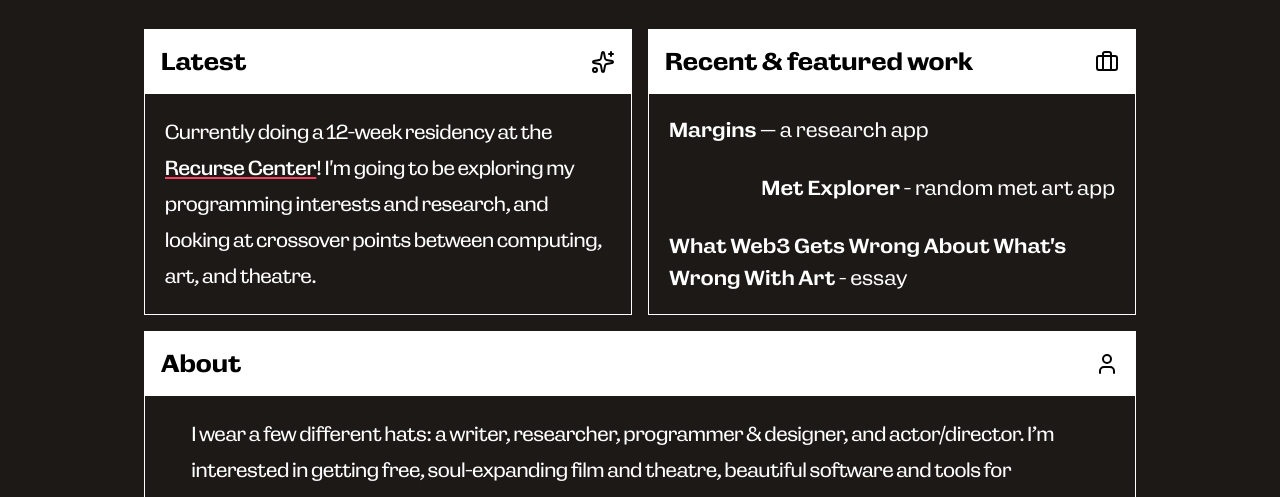
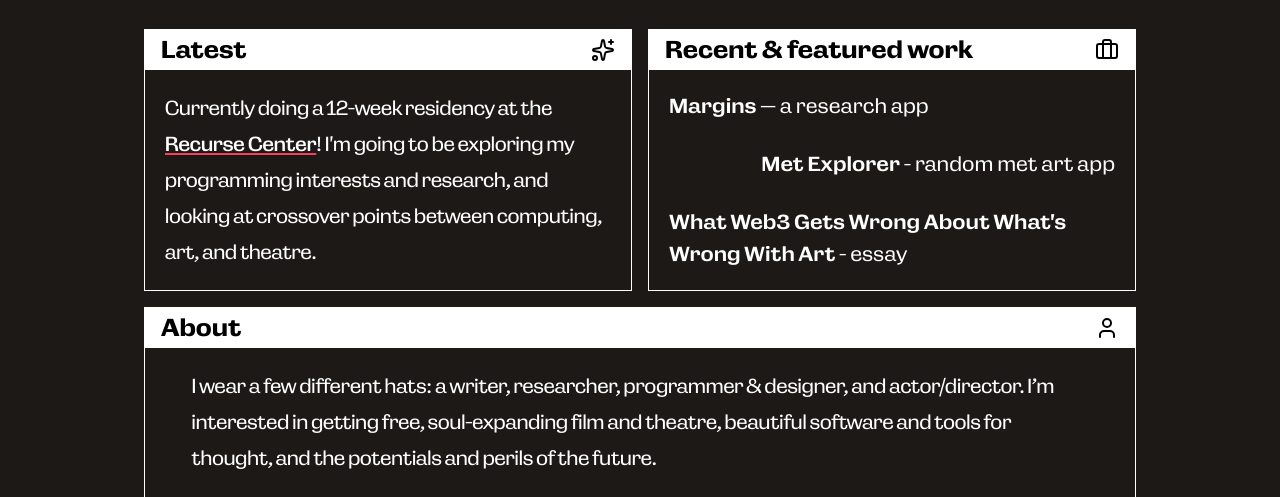
Before and after one commit to gcuddy/portfolio, an Astro site: page / in a window 1280 px wide. Shown: the part 291-788 px from the top of the page. Built offline with nearby package versions, Linux system fonts and the light colour scheme; Astro itself is replaced by a stand-in of ours; a web font is replaced by a local one.

Commit message:
design fixes

```diff
--- a/src/components/Window.astro
+++ b/src/components/Window.astro
@@ -13,7 +13,7 @@ const { title, description, meta, variant } = Astro.props;
   <div class="h-full flex flex-col border border-white overflow-hidden mx-auto">
     {
       title && (
-        <div class="bg-white text-black p-4">
+        <div class="bg-white text-black px-4 py-1">
           <div class="flex flex-wrap gap-2 items-center justify-between">
             <div class="flex flex-col gap-1.5">
               <h1
```
